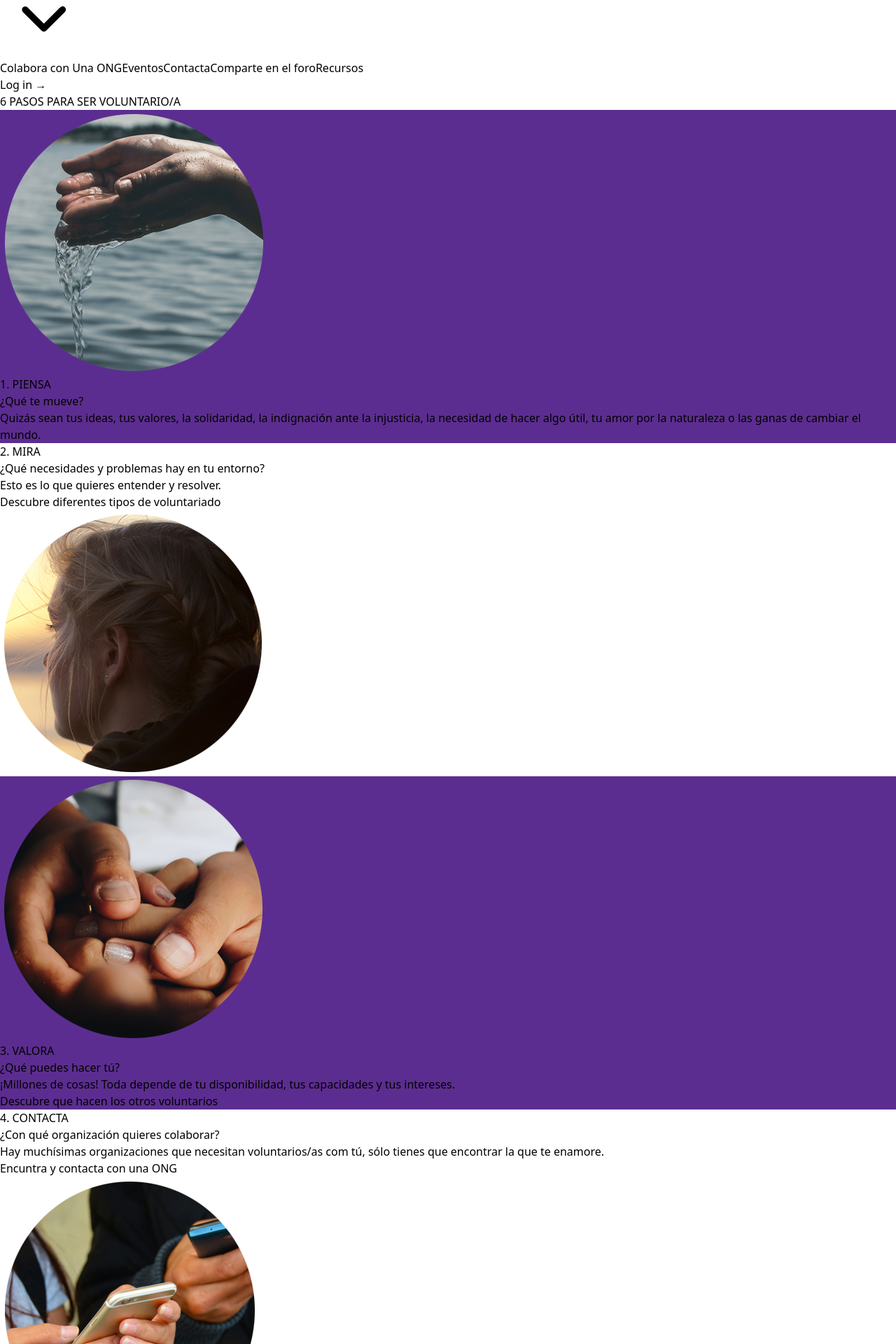
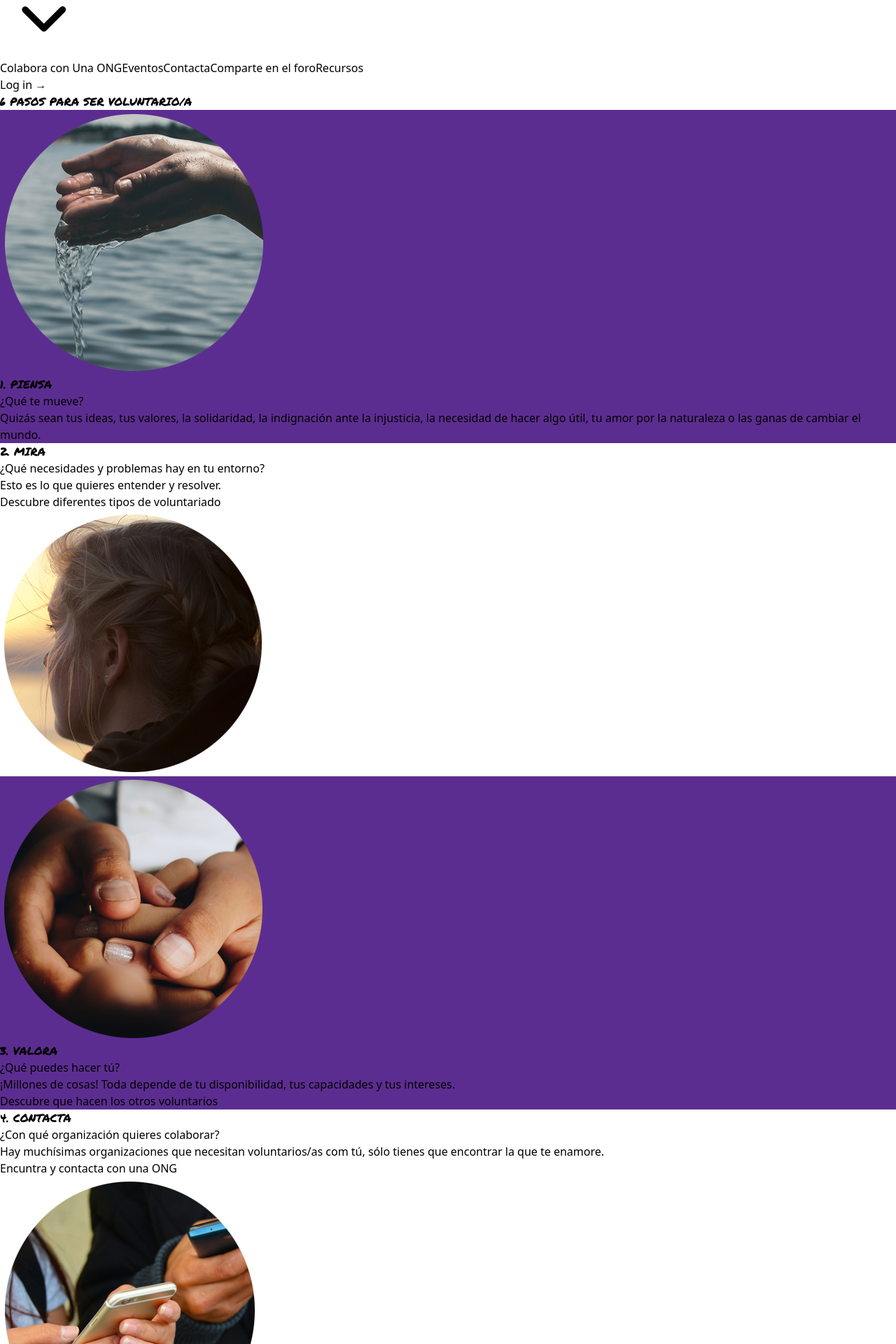
Before and after one commit to veramirandaluisgustavo/pagina_de_voluntarios, a React (Vite) app: page /pasos in a window 1280 px wide. Shown: the part 340-2260 px from the top of the page at 70% size. Built offline with nearby package versions, Linux system fonts and the light colour scheme.

Commit message:
cambie el estilo de titulos

```diff
--- a/src/App.css
+++ b/src/App.css
@@ -0,0 +1,4 @@
+@import url('https://fonts.googleapis.com/css2?family=Permanent+Marker&display=swap');
+.custom-font {
+    font-family: 'Permanent Marker', handwriting;
+}
--- a/src/pages/6Pasos/Pasos.jsx
+++ b/src/pages/6Pasos/Pasos.jsx
@@ -3,7 +3,7 @@ function Pasos() {
         <div className="min-h-screen flex flex-col">
             <section className="flex justify-center items-center bg-white text-purple-700 min-h-[500px]">
                 <div className="flex flex-col items-center max-w-3xl space-y-10">
-                    <h1 className="text-6xl  font-bold text-center" >6 PASOS PARA SER VOLUNTARIO/A</h1>
+                    <h1 className="text-7xl  font-bold text-center custom-font" >6 PASOS PARA SER VOLUNTARIO/A</h1>
                 </div>
             </section>
 
@@ -17,7 +17,7 @@ function Pasos() {
                         className="w-40 h-40rounded-full mr-10"
                     />
                     <div >
-                        <h2 className="text-5xl font-bold">1. PIENSA</h2>
+                        <h2 className="text-5xl font-bold custom-font">1. PIENSA</h2>
                         <p className="mt-2 text-2xl">
                             ¿Qué te mueve?
                         </p>
@@ -34,7 +34,7 @@ function Pasos() {
                 <div className="flex items-center max-w-3xl space-x-10">
 
                     <div>
-                        <h2 className="text-5xl font-bold">2. MIRA</h2>
+                        <h2 className="text-5xl font-bold custom-font">2. MIRA</h2>
                         <p className="mt-2 text-2xl">
                             ¿Qué necesidades y problemas hay en tu entorno?
                         </p>
@@ -64,7 +64,7 @@ function Pasos() {
                         className="w-40 h-40rounded-full mr-10"
                     />
                     <div >
-                        <h2 className="text-5xl font-bold">3. VALORA</h2>
+                        <h2 className="text-5xl font-bold custom-font">3. VALORA</h2>
                         <p className="mt-2 text-2xl">
                             ¿Qué puedes hacer tú?
 
@@ -87,7 +87,7 @@ function Pasos() {
                 <div className="flex items-center max-w-3xl space-x-10">
 
                     <div>
-                        <h2 className="text-5xl font-bold">4. CONTACTA</h2>
+                        <h2 className="text-5xl font-bold custom-font">4. CONTACTA</h2>
                         <p className="mt-2 text-2xl">
                             ¿Con qué organización quieres colaborar?
 
@@ -113,7 +113,7 @@ function Pasos() {
                         className="w-40 h-40rounded-full mr-10"
                     />
                     <div >
-                        <h2 className="text-5xl font-bold">5. PARTICIPA</h2>
+                        <h2 className="text-5xl font-bold custom-font">5. PARTICIPA</h2>
                         <p className="mt-2 text-2xl">
                             ¿Estás a punto para implicarte?
 
@@ -136,7 +136,7 @@ function Pasos() {
                 <div className="flex items-center max-w-3xl space-x-10">
 
                     <div>
-                        <h2 className="text-5xl font-bold">6. FORMATE</h2>
+                        <h2 className="text-5xl font-bold custom-font">6. FORMATE</h2>
                         <p className="mt-2 text-2xl">
                             ¿Necesitas saber más?
 
--- a/src/pages/Foro/Foro.jsx
+++ b/src/pages/Foro/Foro.jsx
@@ -78,7 +78,7 @@ function Foro() {
         <div className="p-8">
             <div className="container mx-auto max-w-[2000px] px-[68px]">
                 <div className="text-center mb-8">
-                    <h1 className="text-8xl font-bold text-purple-700 mb-2">Foro</h1>
+                <h1 className="text-8xl font-bold text-purple-700 mb-2 custom-font">Foro</h1>
                     <p className="text-3xl text-gray-700 mb-4">
                         ¡Contagia tu entusiasmo en el foro! La gran comunidad del voluntariado te está esperando.
                     </p>
--- a/src/pages/Preguntas/Preguntas.jsx
+++ b/src/pages/Preguntas/Preguntas.jsx
@@ -1,5 +1,5 @@
 import React from 'react';
-import FAQItem from './FAQItem'; // Importar el componente FAQItem
+import FAQItem from './FAQItem';
 
 function Preguntas() {
     const preguntas = [
@@ -195,20 +195,20 @@ function Preguntas() {
             <img
                 src="/images/preguntas.png"
                 alt="Descripción de la imagen"
-                className="w-screen h-auto mb-8" // 'w-screen' para que ocupe todo el ancho de la pantalla
+                className="w-screen h-auto mb-8"
             />
             <div className="max-w-7xl mx-auto my-20">
                 <p className="mt-6 mb-6 text-4xl leading-relaxed">
                     En esta sección damos respuesta a las preguntas más frecuentes alrededor del voluntariado y del funcionamiento de esta plataforma web. Si tienes más dudas, puedes preguntar en el <a href="/foro" className="text-purple-600 font-bold">foro</a>.
                 </p>
 
-                <h2 className="text-7xl font-bold text-purple-700 mt-12 mb-12">Preguntas sobre Voluntariado</h2>
+                <h2 className="text-7xl font-bold text-purple-700 mt-12 mb-12 custom-font">Preguntas sobre Voluntariado</h2>
 
                 {preguntas.map((item, index) => (
                     <FAQItem key={index} question={item.pregunta} answer={item.respuesta} />
                 ))}
 
-                <h3 className="text-7xl font-bold text-purple-700 mt-12 mb-12">Preguntas sobre el portal web</h3>
+                <h2 className="text-7xl font-bold text-purple-700 mt-12 mb-12 custom-font">Preguntas sobre el portal web</h2>
                 {preguntasPortalWeb.map((item, index) => (
                 <FAQItem key={index + preguntas.length} question={item.pregunta} answer={item.respuesta} />
             ))}
--- a/src/pages/Tipos/Tipos.jsx
+++ b/src/pages/Tipos/Tipos.jsx
@@ -66,14 +66,14 @@ const tiposDeVoluntariado = [
 function Tipos() {
     return (
         <div className="bg-white p-8 space-y-12">
-            <div className="mt-16 text-center"> {/* Centraliza el texto y añade margen superior */}
-                <h1 className="text-7xl font-bold text-black mb-8">Tipos de voluntariado</h1>
+            <div className="mt-16 text-center">
+                <h1 className="text-7xl font-bold text-black mb-8 custom-font">Tipos de voluntariado</h1>
                 <p className="text-3xl text-gray-600">Hay muchas maneras de hacer voluntariado, tantas como necesidades existen en una sociedad. En la Ley española del voluntariado del 2015 se recogen hasta 10 ámbitos diferentes donde realizar la acción voluntaria, solidaria y altruista. Aquí encontrarás una descripción de estos 10 tipos de voluntariado para que puedas elegir el que más se corresponda con tus intereses y habilidades.</p>
             </div>
 
             {tiposDeVoluntariado.map((tipo, index) => (
                 <div key={index} className=" mb-8">
-                    <h1 className="text-7xl font-bold text-purple-700 mt-20">{tipo.titulo}</h1>
+                    <h1 className="text-7xl font-bold text-purple-700 mt-20 custom-font">{tipo.titulo}</h1>
                     <p className="mt-4 text-gray-700 text-3xl">
                         {tipo.descripcion}
                     </p>
```
